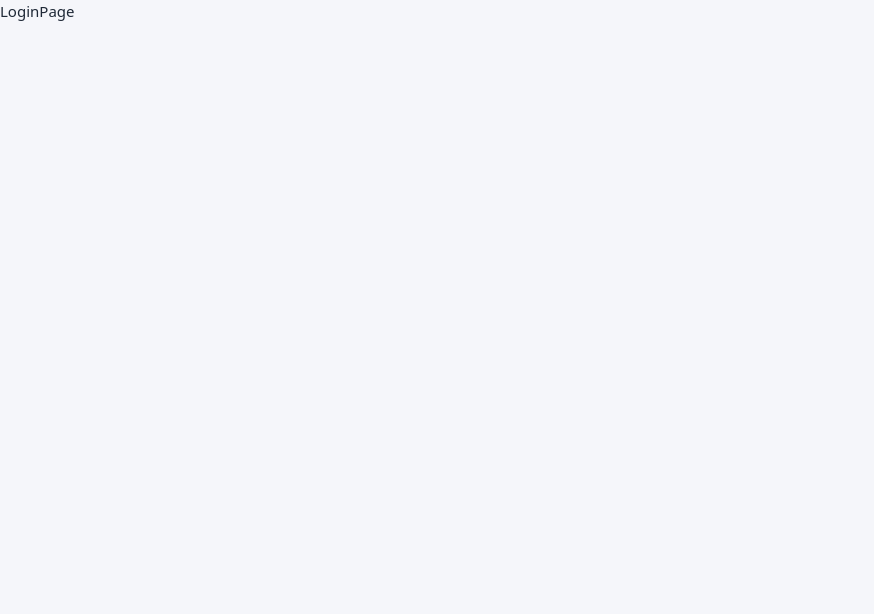
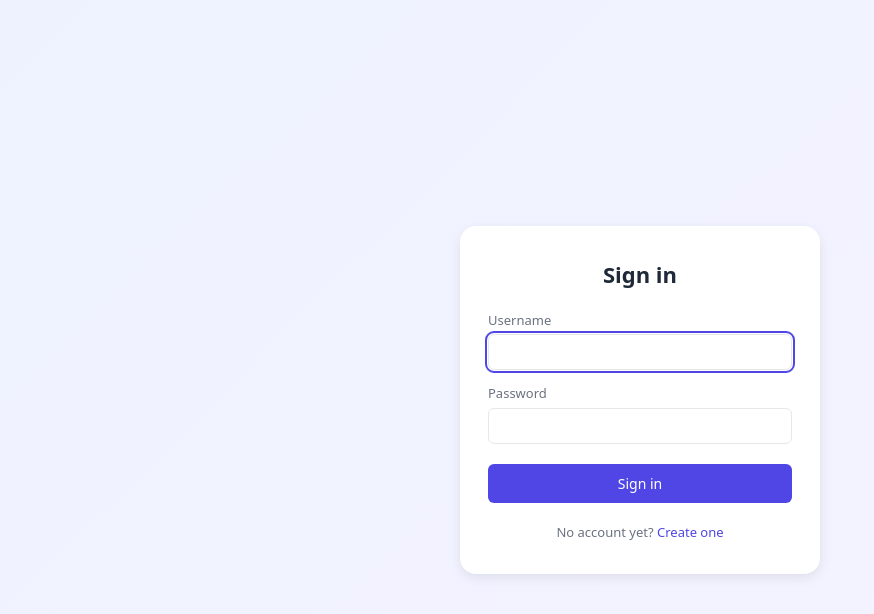
Before and after one commit to DavSperling/Pr05, a React (Vite) app: page /login in a window 1280 px wide. Shown: the top 614 px of the page, without its empty margins (0-874 px from the left). Built offline with nearby package versions, Linux system fonts and the light colour scheme.

Commit message:
Pr05: implement LoginPage with controlled form and inline error

```diff
--- a/src/pages/LoginPage.jsx
+++ b/src/pages/LoginPage.jsx
@@ -1 +1,63 @@
-export default function LoginPage() { return <div>LoginPage</div>; }
+import { useState } from "react";
+import { Link, Navigate, useNavigate } from "react-router-dom";
+import { useAuth } from "../hooks/useAuth.js";
+import styles from "./LoginPage.module.css";
+
+export default function LoginPage() {
+  const { currentUser, login } = useAuth();
+  const navigate = useNavigate();
+  const [username, setUsername] = useState("");
+  const [password, setPassword] = useState("");
+  const [error, setError] = useState(null);
+  const [submitting, setSubmitting] = useState(false);
+
+  if (currentUser) return <Navigate to="/home" replace />;
+
+  async function handleSubmit(event) {
+    event.preventDefault();
+    setError(null);
+    setSubmitting(true);
+    try {
+      await login(username.trim(), password);
+      navigate("/home", { replace: true });
+    } catch (err) {
+      setError(err.message);
+    } finally {
+      setSubmitting(false);
+    }
+  }
+
+  return (
+    <div className={styles.wrapper}>
+      <form className={styles.card} onSubmit={handleSubmit}>
+        <h1 className={styles.title}>Sign in</h1>
+        <label className={styles.field}>
+          <span>Username</span>
+          <input
+            type="text"
+            value={username}
+            onChange={(e) => setUsername(e.target.value)}
+            autoFocus
+            required
+          />
+        </label>
+        <label className={styles.field}>
+          <span>Password</span>
+          <input
+            type="password"
+            value={password}
+            onChange={(e) => setPassword(e.target.value)}
+            required
+          />
+        </label>
+        {error && <p className={styles.error}>{error}</p>}
+        <button type="submit" className={styles.submit} disabled={submitting}>
+          {submitting ? "Signing in..." : "Sign in"}
+        </button>
+        <p className={styles.alt}>
+          No account yet? <Link to="/register">Create one</Link>
+        </p>
+      </form>
+    </div>
+  );
+}
--- /dev/null
+++ b/src/pages/LoginPage.module.css
@@ -0,0 +1,70 @@
+.wrapper {
+  min-height: 100vh;
+  display: flex;
+  align-items: center;
+  justify-content: center;
+  background: linear-gradient(135deg, #eef2ff, #f5f3ff);
+  padding: 20px;
+}
+
+.card {
+  background: var(--surface);
+  padding: 32px 28px;
+  border-radius: var(--radius-lg);
+  box-shadow: var(--shadow-md);
+  width: 100%;
+  max-width: 360px;
+  display: flex;
+  flex-direction: column;
+  gap: 14px;
+}
+
+.title {
+  margin: 0 0 6px 0;
+  font-size: 22px;
+  text-align: center;
+}
+
+.field {
+  display: flex;
+  flex-direction: column;
+  gap: 4px;
+  font-size: 13px;
+  color: var(--text-muted);
+}
+
+.error {
+  background: #fee2e2;
+  color: var(--danger);
+  border-radius: var(--radius-sm);
+  padding: 8px 10px;
+  margin: 0;
+  font-size: 13px;
+}
+
+.submit {
+  background: var(--primary);
+  color: #fff;
+  border: none;
+  border-radius: var(--radius-sm);
+  padding: 10px;
+  font-size: 14px;
+  font-weight: 500;
+  margin-top: 6px;
+}
+
+.submit:hover:not(:disabled) {
+  background: var(--primary-hover);
+}
+
+.submit:disabled {
+  opacity: 0.7;
+  cursor: not-allowed;
+}
+
+.alt {
+  margin: 6px 0 0 0;
+  font-size: 13px;
+  text-align: center;
+  color: var(--text-muted);
+}
```
